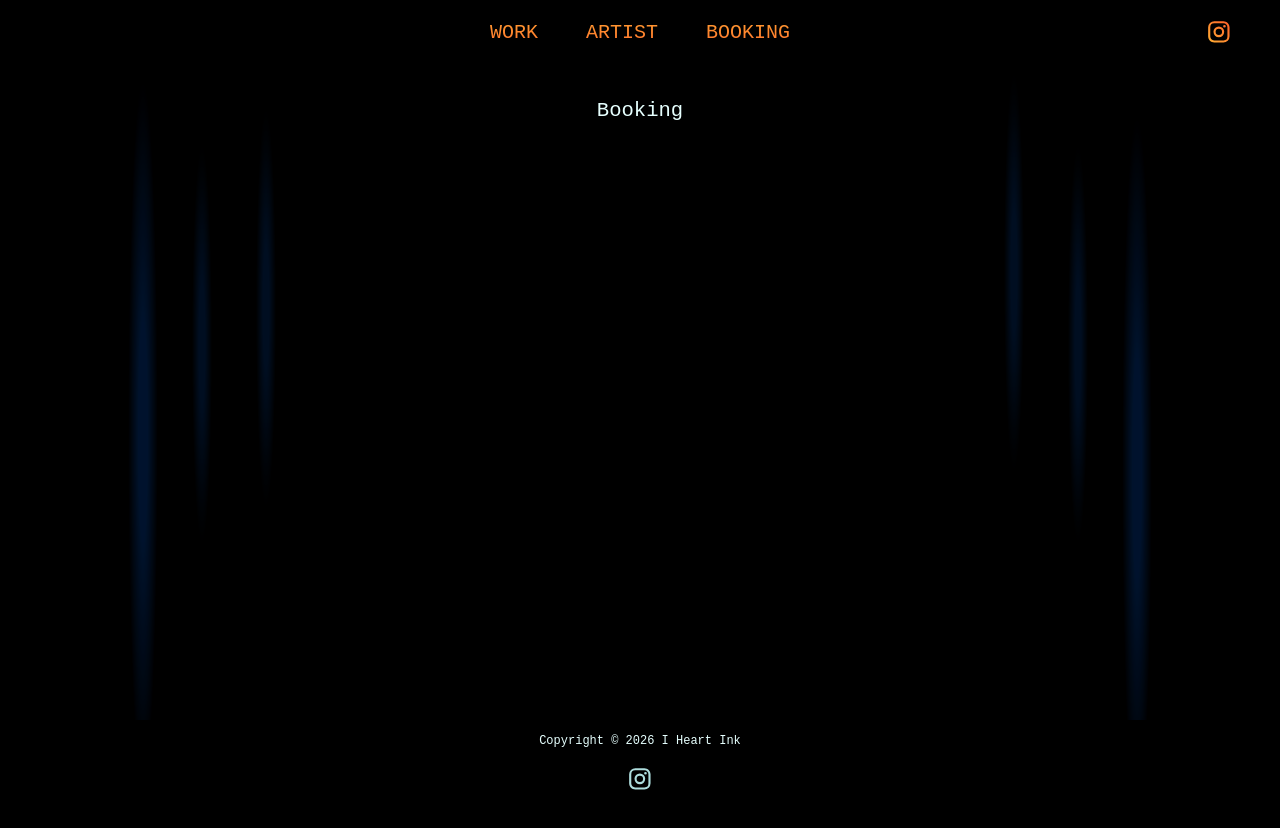
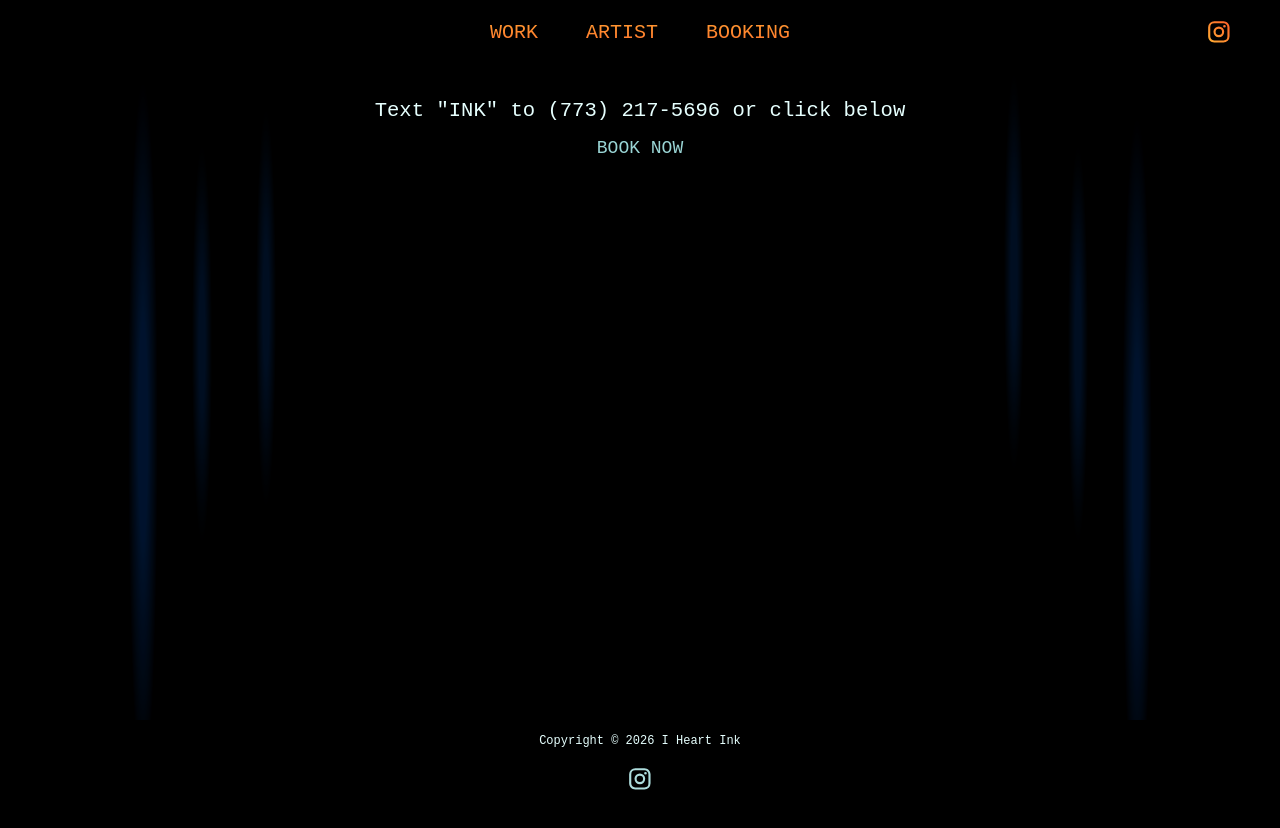
Before and after one commit to amandahussey/i-heart-ink, a React (Vite) app: page /#/booking in a window 1280 px wide. Shown: the top 828 px of the page. Built offline with nearby package versions, Linux system fonts and the light colour scheme; a web font is replaced by a local one.

Commit message:
basic booking page with working url - pending move to popover?

```diff
--- a/src/components/Booking.tsx
+++ b/src/components/Booking.tsx
@@ -1,9 +1,14 @@
-import { Stack, Typography } from "@mui/material";
+import { Button, Stack, Typography } from "@mui/material";
+
+const BOOKING_URL = "https://book.heygoldie.com/iHeartink";
 
 const Booking = () => {
   return (
     <Stack alignItems="center">
-      <Typography>Booking</Typography>
+      <Typography>Text "INK" to (773) 217-5696 or click below</Typography>
+      <Button href={BOOKING_URL} target="_blank">
+        Book Now
+      </Button>
     </Stack>
   );
 };
```
